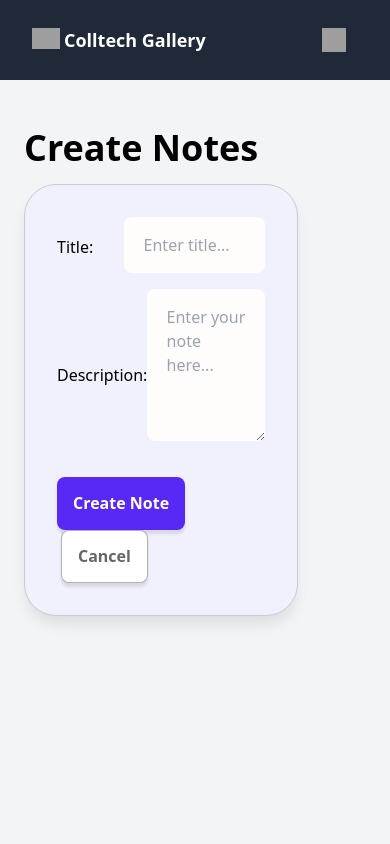
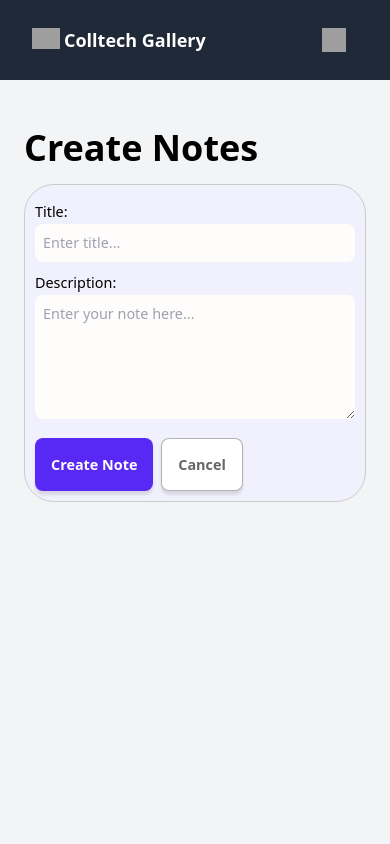
Before and after one commit to Collincehals/Django_social_app, a Django app: page /note/create/ in a window 390 px wide. Run offline with Django 4.2, Linux system fonts and the light colour scheme; a user stored in the database is signed in; some libraries are stand-ins or nearby versions; some web fonts are replaced; grey boxes are pictures that could not be loaded.

Commit message:
responsiveness to various screen sizes

```diff
--- a/a_core/posts_app/templates/a_posts/create_notes.html
+++ b/a_core/posts_app/templates/a_posts/create_notes.html
@@ -1,11 +1,49 @@
 {% extends 'layouts/b.html' %}
 
+
 {% block content %}
+<style>
+    .form {
+        max-width:600px;
+        width:100%;
+        border-radius:30px;
+        padding:30px;
+        background-color: rgb(241, 240, 253);
+        border:1px solid #ccc;
+    }
+
+    label {
+        display: inline-block;
+        margin-bottom: .5rem;
+    }
+
+    .textarea, textarea, input {
+        padding: 1rem;
+        width:100%;
+        margin-bottom:10px;
+    }
+
+    @media (max-width: 768px) {
+        .form {
+            font-size:90%;
+            padding:10px;
+        }
+        label {
+            display: block;
+            margin-bottom:.1rem;
+        }
+
+        .textarea, textarea, input {
+            padding: .5rem;
+            width:100%;
+        }
+    }
+</style>
 <h1>Create Notes</h1>
-<div class="card !p-8">
+<div class="form">
     <form method='POST'>
         {% csrf_token %}
-        {{ form.as_p }}
+        {{ form }}
         <button type="submit" class="mt-1">Create Note</button>
         <a class="button secondaryAction ml-1" href="{{ request.META.HTTP_REFERER }}">Cancel</a>
     </form>
--- a/a_core/posts_app/templates/a_posts/create_post.html
+++ b/a_core/posts_app/templates/a_posts/create_post.html
@@ -10,7 +10,7 @@
     <form method='POST'>
         {% csrf_token %}
         {{ form.as_p }}
-        <button type="submit" class="mt-1">Submit Post</button>
+        <button type="submit" class="mt-1">Create Post</button>
         <a class="button secondaryAction ml-1" href="{{ request.META.HTTP_REFERER }}">Cancel</a>
     </form>
 </div>
--- a/a_core/posts_app/templates/base.html
+++ b/a_core/posts_app/templates/base.html
@@ -13,12 +13,40 @@
     <script src="https://cdn.jsdelivr.net/npm/alpinejs@3.x.x/dist/cdn.min.js" defer></script>
     <script src="https://cdn.tailwindcss.com"></script>
     <link rel="preconnect" href="https://fonts.googleapis.com">
-<link rel="preconnect" href="https://fonts.gstatic.com" crossorigin>
-<link href="https://fonts.googleapis.com/css2?family=Handlee&family=Shantell+Sans:wght@300&display=swap" rel="stylesheet">
+    <link rel="preconnect" href="https://fonts.gstatic.com" crossorigin>
+    <link href="https://fonts.googleapis.com/css2?family=Handlee&family=Shantell+Sans:wght@300&display=swap" rel="stylesheet">
     <style type="text/tailwindcss">
         [x-cloak] {
             display: none !important;
         }
+
+        *{
+            margin:0px; padding:0px;
+            box-sizing:border-box;
+            transition:all .2s linear;
+            text-decoration:none;
+            outline:none;
+            border:none;
+        }
+
+        html {
+            scroll-padding-top:10px;
+            scroll-behavior:smooth;
+            overflow-x:hidden;
+        }
+
+        /* WEBKIT SCROLLBAR STYLING STARTS HERE */
+        ::-webkit-scrollbar {
+            width: 10px;
+        }
+        ::-webkit-scrollbar-track {
+            background-color: #f1f1f1;
+        }
+        ::-webkit-scrollbar-thumb {
+            background-color: rgba(45,45,45,0.3);
+            border-radius: 5px;
+        }
+
         :root {
             --primary: rgb(88, 40, 244);
             --primary-hover: rgb(58, 1, 245);
@@ -131,6 +159,12 @@
             border:1px solid #ccc;
         }
 
+        @media (max-width: 768px) {
+            .card {
+            width: 100%;
+        }
+        }
+
         .hoverlist>* {
             @apply hover:bg-gray-100 rounded-md transition duration-150;
         }
@@ -161,7 +195,7 @@
             margin-bottom: 1rem;
         }
         label, input {
-          display: inline-block;
+          display: block;
         }
         form p label {
             width: 7rem;
--- a/a_core/posts_app/templates/includes/header.html
+++ b/a_core/posts_app/templates/includes/header.html
@@ -22,7 +22,6 @@
             <li><a href="{% url 'notes' %}">Notes</a></li>
             <li><a href="{% url 'post-create' %}">Create Post</a></li>
             <li><a href="{% url 'note-create' %}">Create a Note</a></li>
-
             {% if user.is_authenticated %}
             <li x-data="{ dropdownOpen: false }" class="relative">
                 <a @click="dropdownOpen = !dropdownOpen" @click.away="dropdownOpen = false" class="cursor-pointer select-none">
@@ -46,7 +45,6 @@
             {% else %}
             <li><a href="/login">Login</a></li>
             {% endif %}
-
         </ul>
     </nav>
 </header>
--- a/a_core/posts_app/views.py
+++ b/a_core/posts_app/views.py
@@ -32,6 +32,7 @@ def signup_view(request):
         if form.is_valid():
             user = form.save()
             login(request, user)
+            messages.success(request, 'Account created successfully!')
             return redirect('home')
     return render(request, 'registration/sign-up.html', {'form': form})
 
```
Also changed, not shown: a_core/posts_app/templates/includes/hero.html (+12 -1 lines), a_core/posts_app/templates/layouts/c.html (+11 -2 lines), a_core/db.sqlite3.
